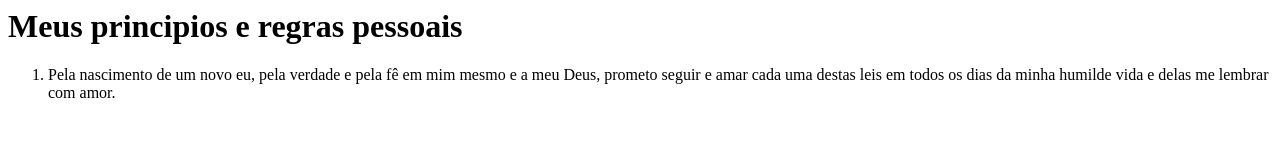
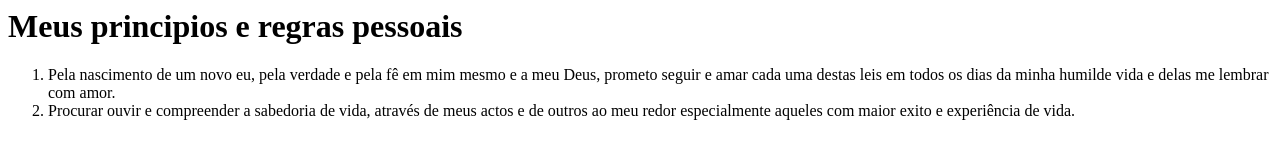
Before and after one commit to ydlpcode/principles, a plain HTML site: page index.html in a window 1280 px wide. Drawn offline with Linux system fonts and the light colour scheme.

Commit message:
Update index.html

```diff
--- a/index.html
+++ b/index.html
@@ -4,4 +4,8 @@
     Pela nascimento de um novo eu, pela verdade e pela fê em mim mesmo e a meu Deus, prometo seguir e amar cada uma destas leis em todos os dias
     da minha humilde vida e delas me lembrar com amor.
   </li>
+  <li>
+    Procurar ouvir e compreender a sabedoria de vida, através de meus actos e de outros ao
+    meu redor especialmente aqueles com maior exito e experiência de vida.
+  </li>
 </ol>
```
